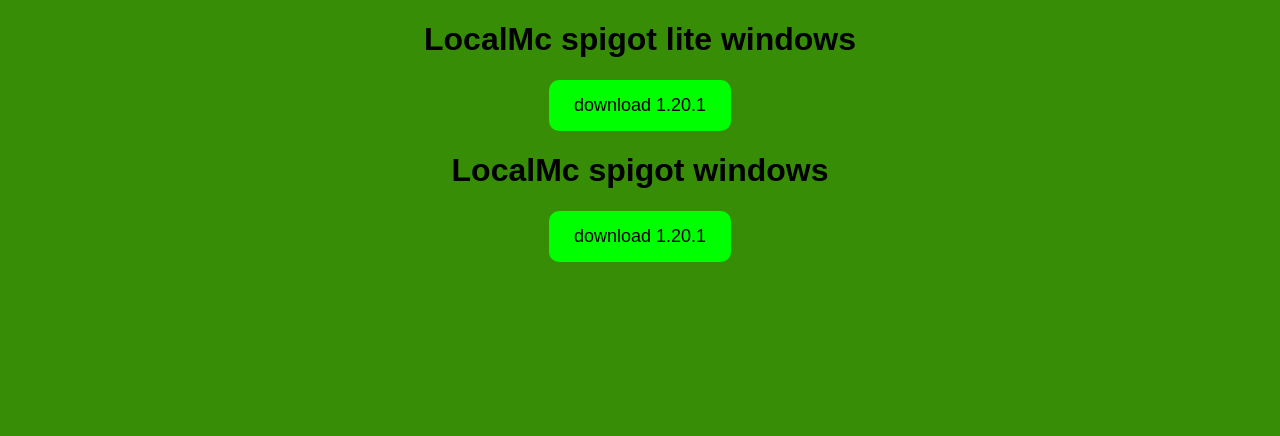
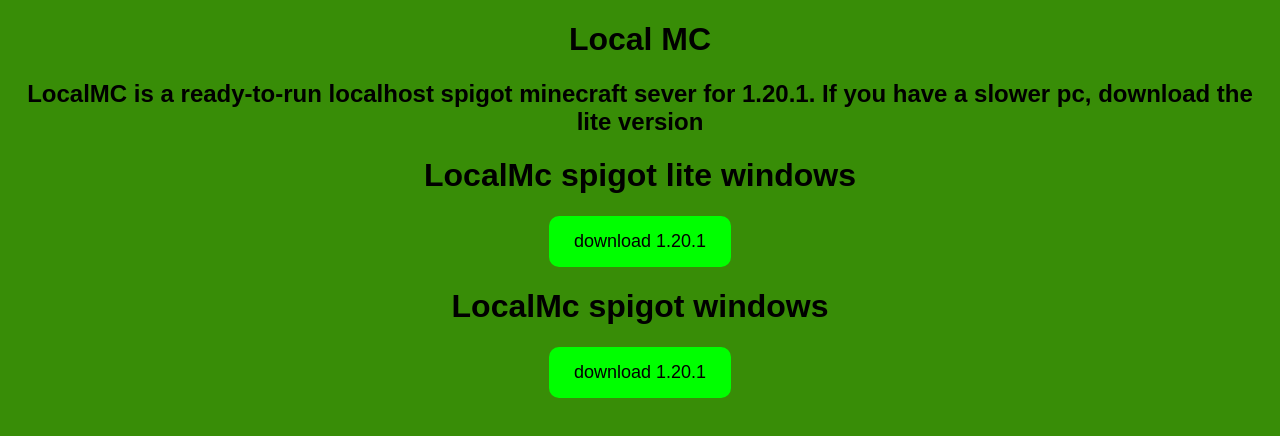
Before and after one commit to hunortibor1030-cell/localmc, a plain HTML site: page index.html in a window 1280 px wide. Drawn offline with Linux system fonts and the light colour scheme.

Commit message:
Update index.html
Added a description for LocalMC and improved formatting.

```diff
--- a/index.html
+++ b/index.html
@@ -26,6 +26,11 @@
         background-color: grey;
     }
 </style>
+
+<h1>Local MC</h1>
+
+<h2>LocalMC is a ready-to-run localhost spigot minecraft sever for 1.20.1.
+If you have a slower pc, download the lite version</h2>
 <body>
 
     <h1>LocalMc spigot lite windows</h1>
```
